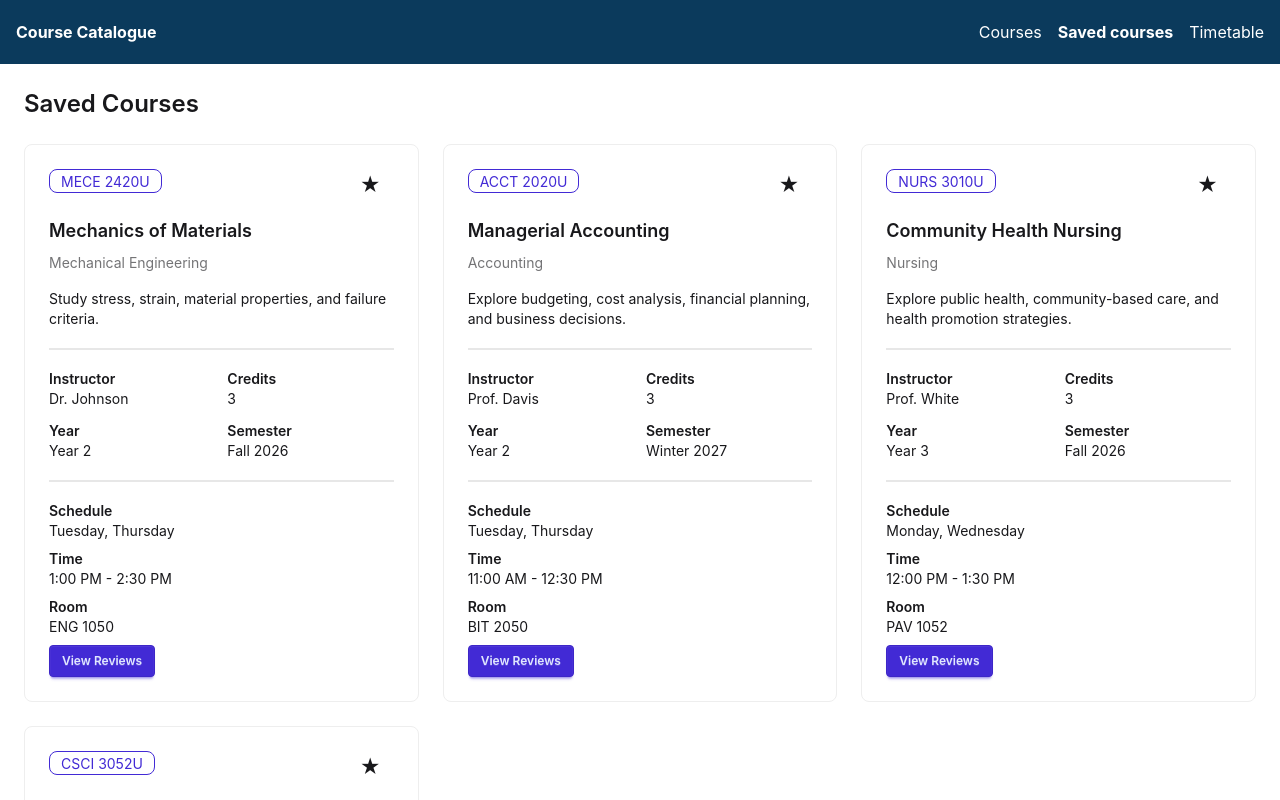
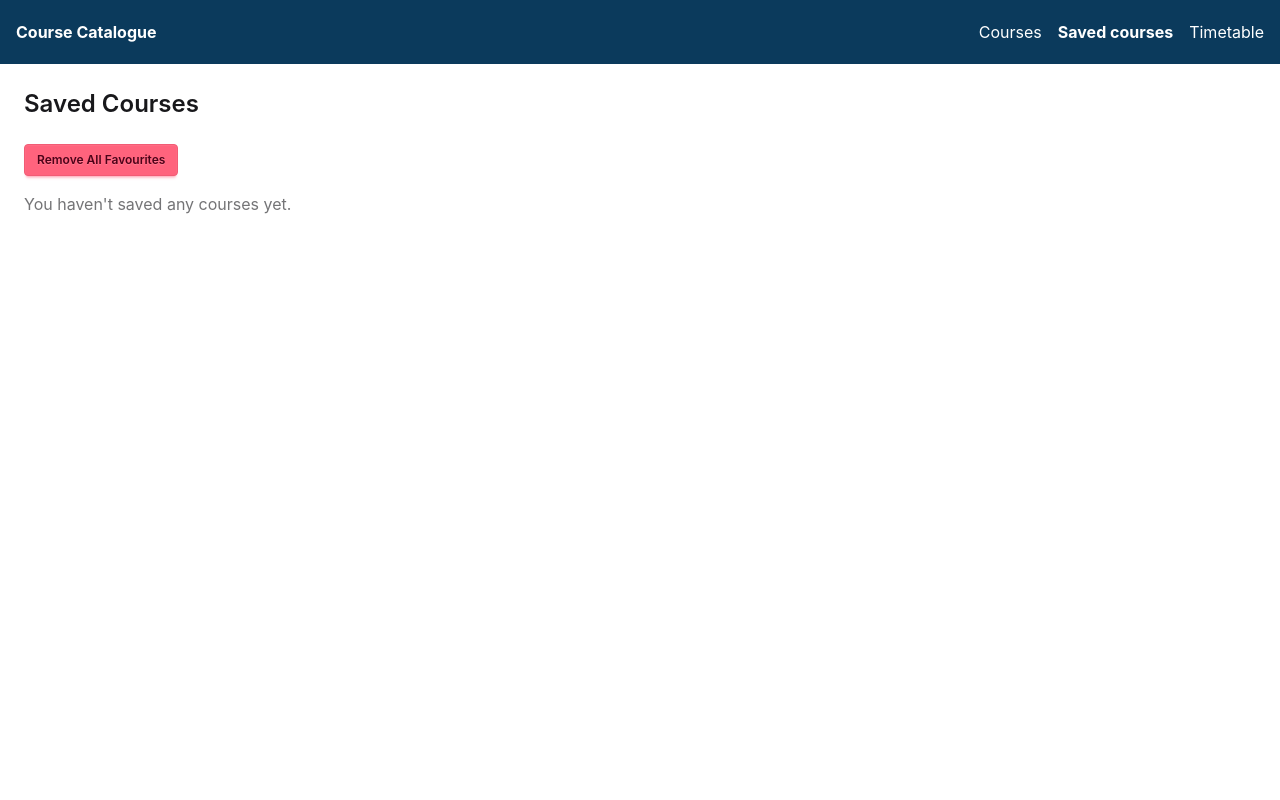
Before and after one commit to TheCuties/TheCuties-Classes-Catalogue, a React (Vite) app: page /saved in a window 1280 px wide. Shown: the top 800 px of the page. Built offline with nearby package versions, Linux system fonts and the light colour scheme.

Commit message:
feat: added Remove All Favourites button

```diff
--- a/src/App.jsx
+++ b/src/App.jsx
@@ -1,5 +1,5 @@
 
-import { useState } from 'react';
+import { useState, useEffect } from 'react';
 import { Route, Routes } from 'react-router-dom';
 
 // Import the navigation bar
@@ -20,22 +20,41 @@ export default function App() {
   // Store all courses in React state
   const [courses, setCourses] = useState(initialCourses);
 
+  // useEffect runs this when the component loads
+  useEffect(() => {
+  // Gets the favourite course ids from localStorage
+  // If there are no favourite courses its an empty array
+  const saved = JSON.parse(localStorage.getItem("favourites")) || [];
+
+  // Goes through the course list and checks if the course id is in the saved list
+  setCourses(prevCourses => prevCourses.map(course => saved.includes(course.id)
+  // If the course id is in the saved list then return the course object with the isFavourite changed to true
+  // Or else return the course object with the isFavourite changed to false
+        ? { ...course, isFavourite: true }
+        : { ...course, isFavourite: false }
+    )
+  );
+  }, []);
+
+
   // Function to add or remove a course from favourites
   const toggleFavourite = (id) => {
+     setCourses((previousCourses) => {
+    const updated = previousCourses.map((course) =>
+      // Find the course that was clicked
+      course.id === id
+         // Change its favourite status
+        ? { ...course, isFavourite: !course.isFavourite }
+        // Leave all other courses unchanged
+        : course
+    );
 
-    setCourses((previousCourses) =>
-      previousCourses.map((course) =>
+    // Save favourite IDs to localStorage
+    const favouriteIds = updated.filter(c => c.isFavourite).map(c => c.id);
+    localStorage.setItem("favourites", JSON.stringify(favouriteIds));
 
-        // Find the course that was clicked
-        course.id === id
-
-          // Change its favourite status
-          ? { ...course, isFavourite: !course.isFavourite }
-
-          // Leave all other courses unchanged
-          : course
-      )
-    );
+    return updated;
+  });
   };
 
   return (
@@ -91,6 +110,7 @@ export default function App() {
                 onToggleFavourite={toggleFavourite}
               />
             }
+
           />
 
           {/* Timetable page */}
--- a/src/pages/SavedPage.jsx
+++ b/src/pages/SavedPage.jsx
@@ -9,12 +9,30 @@ function SavedPage({ courses, onToggleFavourite }) {
     (course) => course.isFavourite
   );
 
+  // Goes through all courses and if it is saved then it toggles it based on the course id
+  function clearAllFavourites() {
+    courses.forEach(course => {
+      // if favourite toggles to false
+      if(course.isFavourite){
+        onToggleFavourite(course.id)
+      }
+    });
+  }
+
   return (
     <div>
       {/* Page heading */}
       <h1 className="text-2xl font-semibold mb-6">
         Saved Courses
       </h1>
+
+      {/* Clear all Favourites Button */}
+      <button
+        className="btn btn-error btn-sm mb-4"
+        onClick={clearAllFavourites}
+      >
+        Remove All Favourites
+      </button>
 
       {/* Check if there are any saved courses */}
       {savedCourses.length === 0 ? (
```
